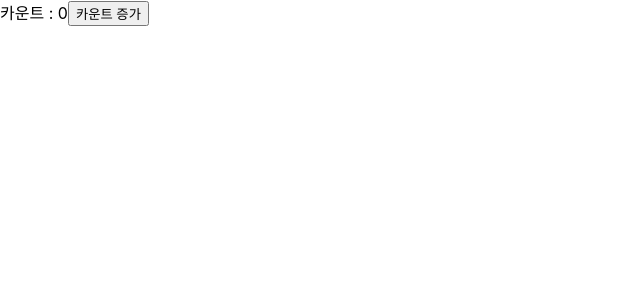
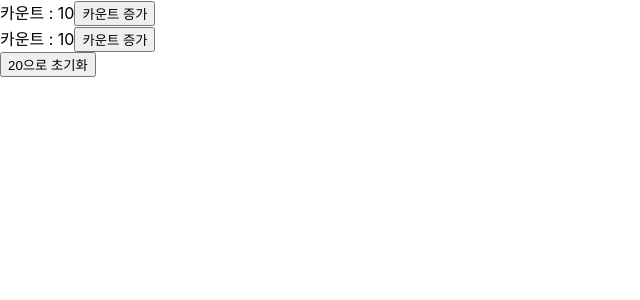
Before and after one commit to kyworkspace/react_practice, a React (Create React App) app: page / in a window 1280 px wide. Shown: the top 300 px of the page, without its empty margins (0-640 px from the left). Built offline with nearby package versions, Linux system fonts and the light colour scheme.

Commit message:
LifeCycle

```diff
--- a/src/03/Counter.jsx
+++ b/src/03/Counter.jsx
@@ -5,13 +5,15 @@
     super(props);
     //state 정의
     this.state = {
-      count: 0,
+      count: this.props.count,
     };
     this.increaseCount = this.increaseCount.bind(this);
   }
   increaseCount() {
     //state 변경
-    this.setState({ count: this.state.count + 1 });
+    this.setState(({ count }) => ({
+      count: count + 1,
+    }));
   }
 
   render() {
--- /dev/null
+++ b/src/03/NewCounter.jsx
@@ -0,0 +1,41 @@
+import React, { Component } from "react";
+
+class NewCounter extends Component {
+  constructor(props) {
+    super(props);
+    this.state = {};
+    this.increaseCount = this.increaseCount.bind(this);
+  }
+
+  static getDerivedStateFromProps(props, state) {
+    const { count } = props;
+    return {
+      // 프로퍼티에서 전달된 count 값을 보관한다.
+      count,
+      newCount:
+        count === state.count //상위 프로퍼티에서 넘어온 카운트 ==> 처음에는 변동없음,
+          ? //프로퍼티가 변경되지 않았다면 기존 state값으로 설정한다.
+            state.newCount
+          : //프로퍼티가 변경되었다면 변경된 프로퍼티값으로 설정한다.
+            //값을 리셋시키는 버튼을 눌렀을 경우 상위 프로퍼티에서 변동이 있었기 때문에 넘어온 카운트 값으로 바꿈
+            count,
+    };
+  }
+
+  increaseCount() {
+    this.setState(({ newCount }) => ({
+      newCount: newCount + 1,
+    }));
+  }
+
+  render() {
+    return (
+      <div>
+        카운트 : {this.state.newCount}
+        <button onClick={this.increaseCount}>카운트 증가</button>
+      </div>
+    );
+  }
+}
+
+export default NewCounter;
--- a/src/App.js
+++ b/src/App.js
@@ -1,12 +1,26 @@
 import React, { Component } from 'react';
 import './App.css';
+import NewCounter from './03/NewCounter';
 import Counter from './03/Counter';
 
 class App extends Component {
+
+  constructor(props){
+    super(props);
+    this.state = {count:10}
+    this.resetCount = this.resetCount.bind(this);
+  }
+
+  resetCount(){
+    this.setState(({count}) => ({count : count+10}));
+  }
+
   render() {
     return (
       <div className="body">
-      <Counter/>
+      <Counter count={this.state.count}/>
+      <NewCounter count={this.state.count}/>
+      <button onClick={this.resetCount}>{this.state.count+10}으로 초기화</button>
     </div>
     );
   }
```
Also changed, not shown: 2 other files (tests, documents, lock files or other folders).
